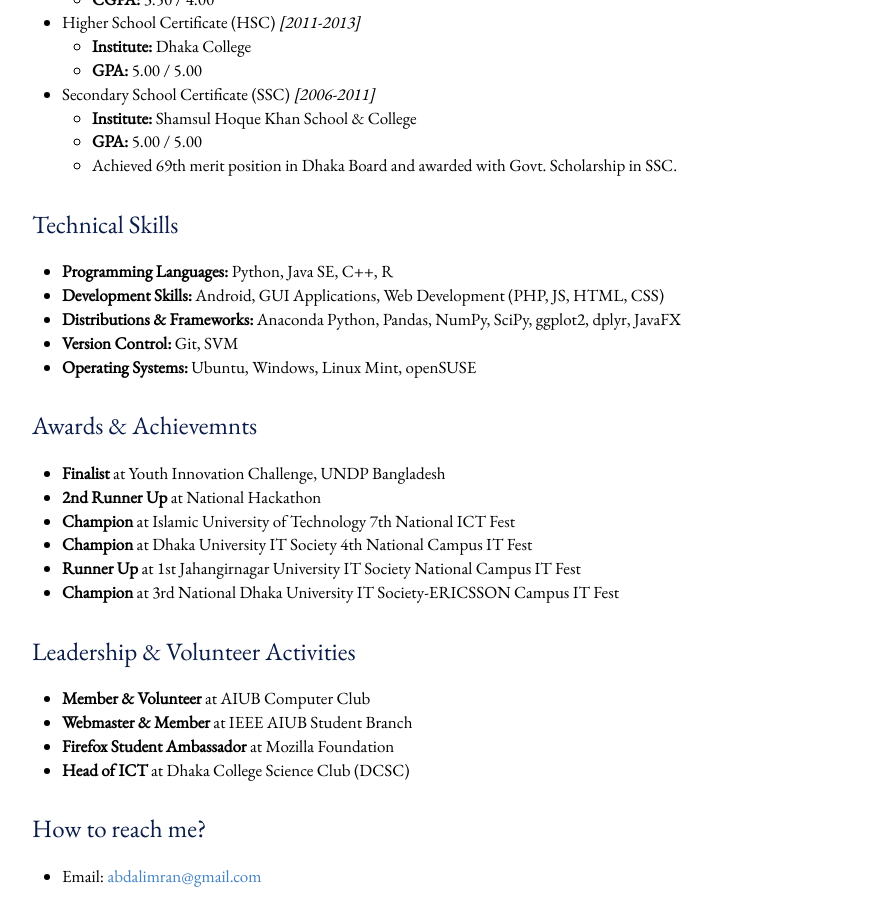
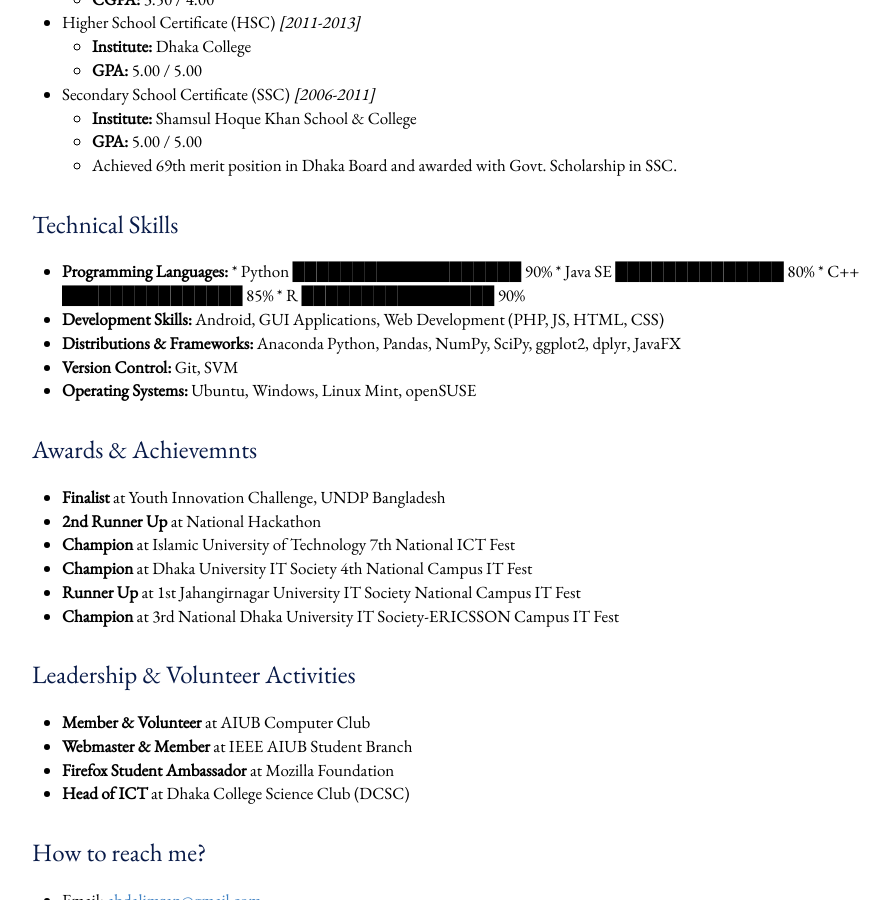
Before and after one commit to abdalimran/abdalimran.github.io, a Jekyll site: the page built from index.md, in a window 1280 px wide and 900 px high, scrolled down 913 px. Shown: the whole window, without its empty margins (143-1033 px from the left). Built offline with Jekyll 4.4.1, drawn with Linux system fonts in a browser that asks for light colours; some web fonts are replaced.

Commit message:
Update index.md

```diff
--- a/index.md
+++ b/index.md
@@ -32,7 +32,11 @@
 
 
 # Technical Skills
-* **Programming Languages:** Python, Java SE, C++, R
+* **Programming Languages:**
+      * Python     ███████████████████ 90%
+      * Java SE    ██████████████  80%
+      * C++        ███████████████ 85%
+      * R          ████████████████ 90%
 * **Development Skills:** Android, GUI Applications, Web Development (PHP, JS, HTML, CSS)
 * **Distributions & Frameworks:** Anaconda Python, Pandas, NumPy, SciPy, ggplot2, dplyr, JavaFX
 * **Version Control:** Git, SVM
```
